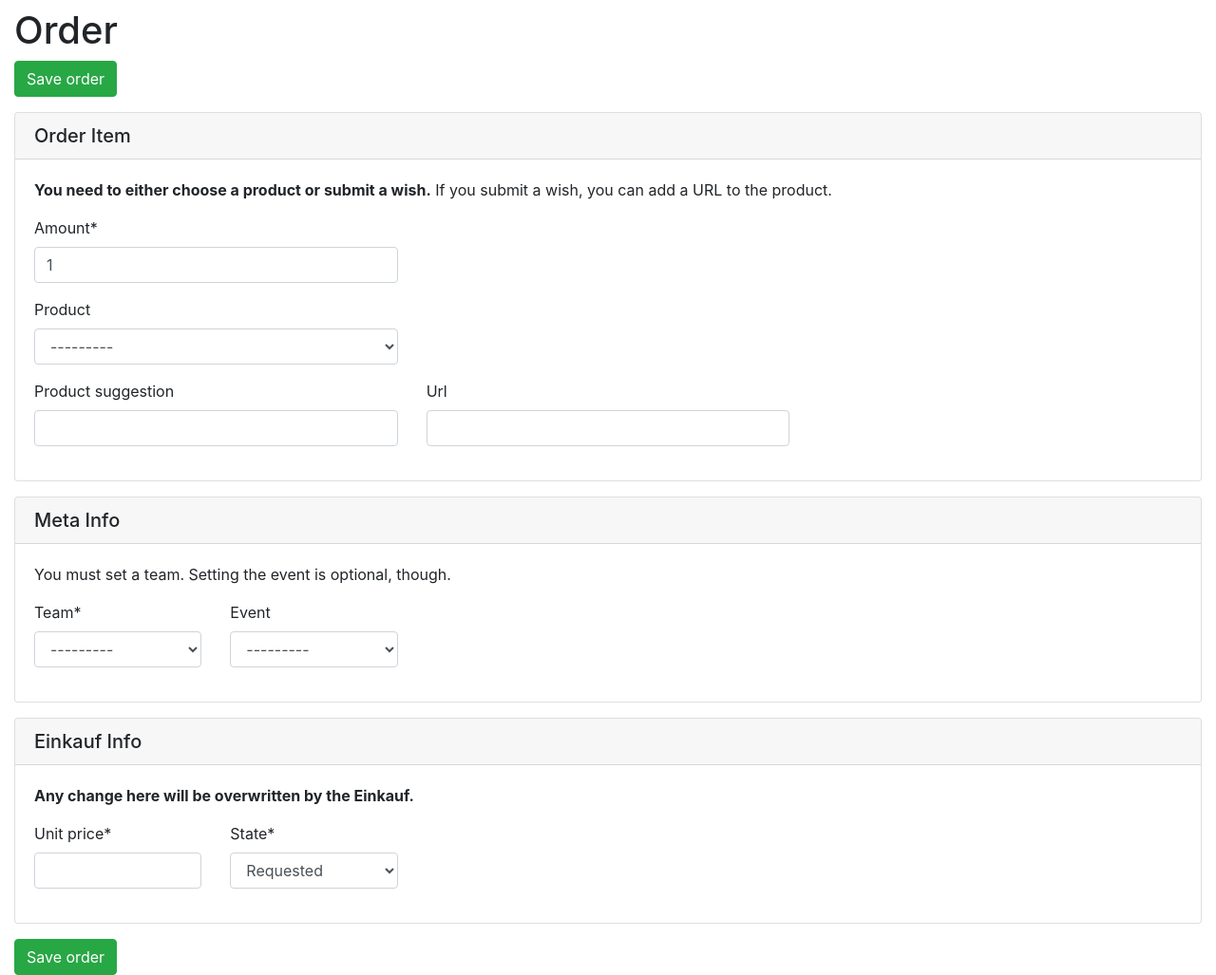
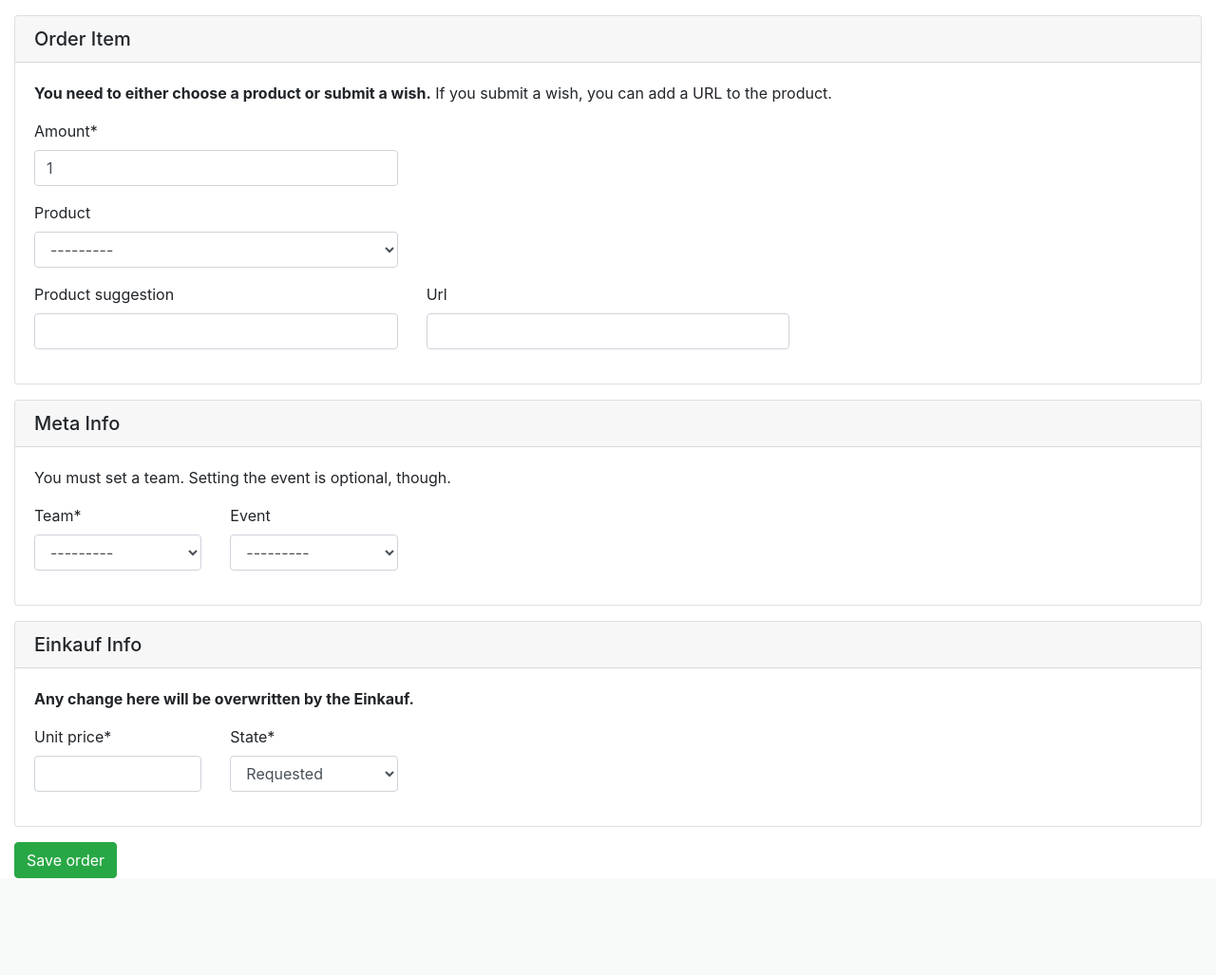
Before and after one commit to c3loc/squirrel, a Django app: page /orders/new in a window 1280 px wide. Shown: the part 56-1083 px from the top of the page at 95% size. After the commit the page ends 981 px from the top, so only its background shows below. Run offline with Django 3.2, Linux system fonts and the light colour scheme; the visitor is signed in with stand-in values (Sample User, id 1); data comes from the database, SQL or seed files in the repository; data that the repository does not hold is empty; some libraries are stand-ins or nearby versions.

Commit message:
feat: unify order frontend with others

```diff
--- a/squirrel/templates/order.html
+++ b/squirrel/templates/order.html
@@ -5,10 +5,8 @@
 {% block title %}Squirrel | Order{% endblock %}
 
 {% block content %}
-  <h1>Order</h1>
   <form method="post">
     {% csrf_token %}
-    <button type="submit" class="btn btn-success">Save order</button>
     <div class="card mt-3">
       <h5 class="card-header">Order Item</h5>
       <div class="card-body">
```
